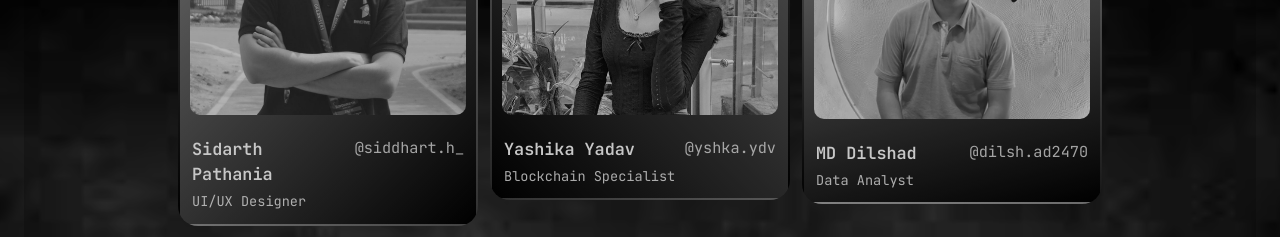
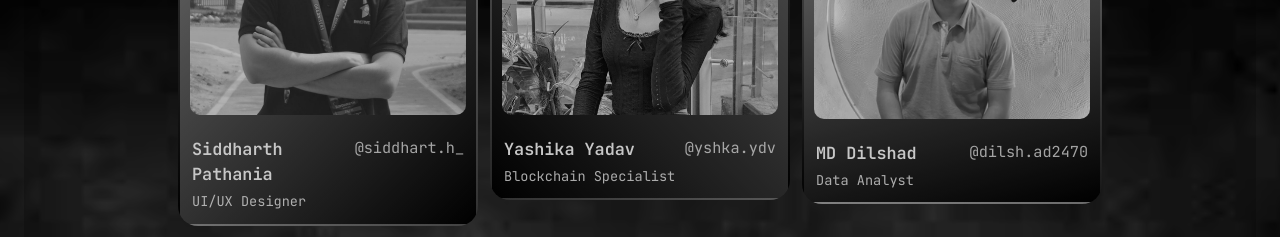
Before and after one commit to JiteshYadavvvvv/syntax26, a React (Vite) app in the folder sparkx26/: page / in a window 1280 px wide. Shown: the part 5720-5957 px from the top of the page. Built offline with nearby package versions, Linux system fonts and the light colour scheme.

Commit message:
Update Mentors.jsx

```diff
--- a/sparkx26/src/components/mentor/Mentors.jsx
+++ b/sparkx26/src/components/mentor/Mentors.jsx
@@ -31,7 +31,7 @@ const mentors = [
   },
   {
     image: "/mentors/sid.jpeg",
-    title: "Sidarth Pathania",
+    title: "Siddharth Pathania",
     subtitle: "UI/UX Designer",
     handle: "@siddhart.h_",
     borderColor: "#06B6D4",
```
